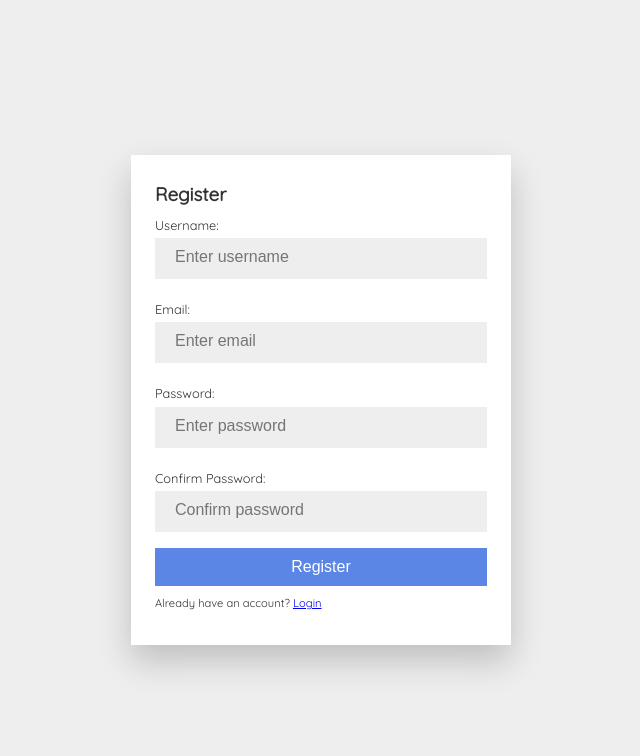
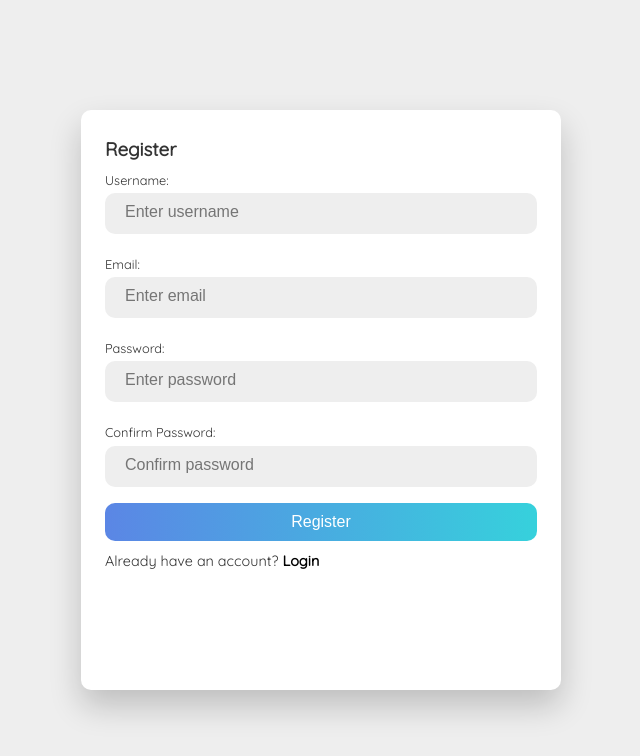
Before and after one commit to julia-kocik/mern_rev, a React (Create React App) app in the folder client/: page /register in a window 1280 px wide. Shown: the top 756 px of the page, without its empty margins (319-959 px from the left). Built offline with nearby package versions, Linux system fonts and the light colour scheme.

Commit message:
Add styles adjustments

```diff
--- a/client/src/components/screens/ForgotPasswordScreen.css
+++ b/client/src/components/screens/ForgotPasswordScreen.css
@@ -7,10 +7,12 @@
   }
 
   .forgotpassword-screen__form {
-    width: 380px;
+    width: 480px;
+    height: 360px;
     padding: 1.5rem;
     box-shadow: 0 1rem 2rem rgba(0, 0, 0, 0.2);
     background: #fff;
+    border-radius: 10px;
   }
 
   .forgotpassword-screen__title {
@@ -19,7 +21,7 @@
   }
 
   .forgotpassword-screen__subtext {
-    font-size: 0.7rem;
+    font-size: 0.9rem;
     display: block;
     margin: 0.5rem 0;
   }
--- a/client/src/components/screens/ForgotPasswordScreen.js
+++ b/client/src/components/screens/ForgotPasswordScreen.js
@@ -40,12 +40,9 @@ const ForgotPasswordScreen = () => {
         className="forgotpassword-screen__form"
       >
         <h3 className="forgotpassword-screen__title">Forgot Password</h3>
-        {error && <span className="error-message">{error}</span>}
-        {success && <span className="success-message">{success}</span>}
         <div className="form-group">
           <p className="forgotpassword-screen__subtext">
-            Please enter the email address you register your account with. We
-            will send you reset password confirmation to this email
+            Please enter your registered email address and check your messages. We will send you link to change password.
           </p>
           <label htmlFor="email">Email:</label>
           <input
@@ -60,6 +57,8 @@ const ForgotPasswordScreen = () => {
         <button type="submit" className="btn btn-primary">
           Send Email
         </button>
+        {error && <span className="error-message">{error}</span>}
+        {success && <span className="success-message">{success}</span>}
       </form>
     </div>
   );
--- a/client/src/components/screens/LoginScreen.css
+++ b/client/src/components/screens/LoginScreen.css
@@ -7,10 +7,12 @@
   }
 
   .login-screen__form {
-    width: 380px;
+    width: 480px;
+    height: 420px;
     padding: 1.5rem;
     box-shadow: 0 1rem 2rem rgba(0, 0, 0, 0.2);
     background: #fff;
+    border-radius: 10px;
   }
 
   .login-screen__title {
@@ -23,7 +25,8 @@
   }
 
   .login-screen__subtext {
-    font-size: 0.7rem;
+    font-size: 0.9rem;
     display: block;
     margin: 0.5rem 0;
+    color: black;
   }
--- a/client/src/components/screens/LoginScreen.js
+++ b/client/src/components/screens/LoginScreen.js
@@ -43,7 +43,6 @@ const LoginScreen = () => {
     <div className="login-screen">
       <form onSubmit={loginHandler} className="login-screen__form">
         <h3 className='login-screen_title'>Login</h3>
-        {error && <span className='error-message'>{error}</span>}
         <div className='form-group'>
           <label htmlFor='password'>Email:</label>
           <input type='email' required id='email' placeholder='Enter email' value={email} onChange={(e) => setEmail(e.target.value)}></input>
@@ -52,11 +51,12 @@ const LoginScreen = () => {
           <label htmlFor='password'>Password:</label>
           <input type='password' required id='password' placeholder='Enter password' value={password} onChange={(e) => setPassword(e.target.value)}></input>
         </div>
-        <button type='submit' className='btn btn-primary'>Login</button>
-        <span className='register-screen__subtext'>Don't have an account? <Link to='/register'>Register</Link>
+        <button type='submit' className='btn btn-primary submit'>Login</button>
+        <span className='register-screen__subtext'>Don't have an account? <Link className='links' to='/register'>Register</Link>
         </span>
-        <span className='register-screen__subtext'>Forgot password? <Link to='/forgotpassword'>Change password</Link>
+        <span className='register-screen__subtext'>Forgot password? <Link className='links' to='/forgotpassword'>Change password</Link>
         </span>
+        {error && <span className='error-message'>{error}</span>}
       </form>
     </div>
   )
--- a/client/src/components/screens/PrivateScreen.js
+++ b/client/src/components/screens/PrivateScreen.js
@@ -55,7 +55,7 @@ const PrivateScreen = () => {
   if (error) {
     return <span className="error-message">{error}</span>
   } else if(loading) {
-    return <span className="error-message">Loading...</span>
+    return <span className="success-message">Loading...</span>
   }
   const {username, sessions} = privateData.user;
     return (
--- a/client/src/components/screens/RegisterScreen.css
+++ b/client/src/components/screens/RegisterScreen.css
@@ -7,10 +7,12 @@
   }
 
   .register-screen__form {
-    width: 380px;
+    width: 480px;
+    height: 580px;
     padding: 1.5rem;
     box-shadow: 0 1rem 2rem rgba(0, 0, 0, 0.2);
     background: #fff;
+    border-radius: 10px;
   }
 
   .register-screen__title {
@@ -19,7 +21,7 @@
   }
 
   .register-screen__subtext {
-    font-size: 0.7rem;
+    font-size: 0.9rem;
     display: block;
     margin: 0.5rem 0;
   }
--- a/client/src/components/screens/RegisterScreen.js
+++ b/client/src/components/screens/RegisterScreen.js
@@ -53,7 +53,6 @@ const RegisterScreen = () => {
     <div className="register-screen">
       <form onSubmit={registerHandler} className="register-screen__form">
         <h3 className='register-screen_title'>Register</h3>
-        {error && <span className='error-message'>{error}</span>}
         <div className='form-group'>
           <label htmlFor='name'>Username:</label>
           <input type='text' required id='name' placeholder='Enter username' value={username} onChange={(e) => setUsername(e.target.value)}></input>
@@ -71,8 +70,9 @@ const RegisterScreen = () => {
           <input type='password' required id='confirmpassword' placeholder='Confirm password' value={confirmpassword} onChange={(e) => setConfirmPassword(e.target.value)}></input>
         </div>
         <button type='submit' className='btn btn-primary'>Register</button>
-        <span className='register-screen__subtext'>Already have an account? <Link to='/login'>Login</Link>
+        <span className='register-screen__subtext'>Already have an account? <Link to='/login' className='links'>Login</Link>
         </span>
+        {error && <span className='error-message'>{error}</span>}
       </form>
     </div>
   )
--- a/client/src/components/screens/ResetPasswordScreen.css
+++ b/client/src/components/screens/ResetPasswordScreen.css
@@ -8,6 +8,8 @@
 
   .resetpassword-screen__form {
     width: 380px;
+    height: 360px;
+    border-radius: 10px;
     padding: 1.5rem;
     box-shadow: 0 1rem 2rem rgba(0, 0, 0, 0.2);
     background: #fff;
@@ -17,3 +19,7 @@
     text-align: center;
     margin-bottom: 1rem;
   }
+
+  .reset__links {
+    color: #fff;
+  }
--- a/client/src/components/screens/ResetPasswordScreen.js
+++ b/client/src/components/screens/ResetPasswordScreen.js
@@ -57,12 +57,6 @@ const ResetPasswordScreen = () => {
         className="resetpassword-screen__form"
       >
         <h3 className="resetpassword-screen__title">Forgot Password</h3>
-        {error && <span className="error-message">{error} </span>}
-        {success && (
-          <span className="success-message">
-            {success} <Link to="/login">Login</Link>
-          </span>
-        )}
         <div className="form-group">
           <label htmlFor="password">New Password:</label>
           <input
@@ -90,6 +84,12 @@ const ResetPasswordScreen = () => {
         <button type="submit" className="btn btn-primary">
           Reset Password
         </button>
+        {error && <span className="error-message">{error} </span>}
+        {success && (
+          <span className="success-message">
+            {success} <Link to="/login" className='reset__links'>Login</Link>
+          </span>
+        )}
       </form>
     </div>
   );
--- a/client/src/index.css
+++ b/client/src/index.css
@@ -32,6 +32,7 @@ body {
   background-color: #eee;
   outline-width: 0;
   font-size: 1rem;
+  border-radius: 10px;
 }
 
 .form-group input:focus {
@@ -51,7 +52,10 @@ body {
 }
 
 .btn-primary {
-  background-color: #5B86E5;
+  background: #36D1DC;  /* fallback for old browsers */
+  background: -webkit-linear-gradient(to right, #5B86E5, #36D1DC);  /* Chrome 10-25, Safari 5.1-6 */
+  background: linear-gradient(to right, #5B86E5, #36D1DC); /* W3C, IE 10+/ Edge, Firefox 16+, Chrome 26+, Opera 12+, Safari 7+ */
+  border-radius: 10px;
   color: #fff;
 }
 
@@ -59,19 +63,26 @@ body {
   width: 100%;
   display: inline-block;
   padding: 5px;
-  background: rgba(46, 46, 46, 0.2);
-  font-size: 24px;
+  background: coral;
   color: #fff;
   text-align: center;
   margin: 0.5rem 0;
+  border-radius: 10px;
 }
 
 .success-message {
   width: 100%;
   display: inline-block;
   padding: 5px;
-  background: green;
+  background: lightgreen;
+  border-radius: 10px;
   color: #fff;
   text-align: center;
   margin: 0.5rem 0;
 }
+
+.links {
+  color: black;
+  text-decoration: none;
+  font-weight: bold;
+}
```
Also changed, not shown: 2 other files (tests, documents, lock files or other folders).
